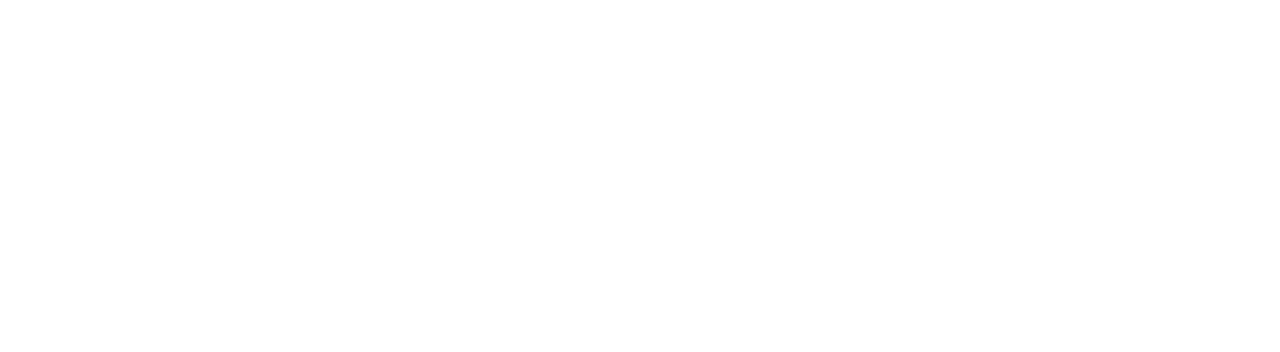
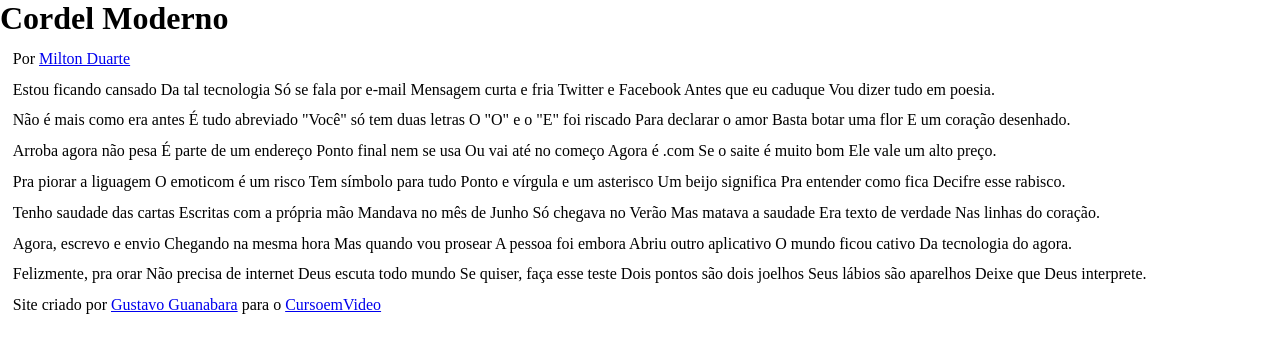
Before and after one commit to KSteinbach/html-css, a plain HTML site: page desafios/d012/index.html in a window 1280 px wide. Drawn offline with Linux system fonts and the light colour scheme.

Commit message:
autalizei o desafio 12

```diff
--- a/desafios/d012/index.html
+++ b/desafios/d012/index.html
@@ -7,6 +7,83 @@
     <title>Cordel Moderno</title>
 </head>
 <body>
+    <header>
+        <h1>Cordel Moderno</h1>
+        <p>Por <a href="https://www.recantodasletras.com.br/poesias/3186743">Milton Duarte</a></p>
+    </header>
 
+    <p>
+        Estou ficando cansado
+        Da tal tecnologia
+        Só se fala por e-mail
+        Mensagem curta e fria
+        Twitter e Facebook
+        Antes que eu caduque
+        Vou dizer tudo em poesia.
+    </p>
+
+    <p>
+        Não é mais como era antes
+        É tudo abreviado
+        "Você" só tem duas letras
+        O "O" e o "E" foi riscado
+        Para declarar o amor
+        Basta botar uma flor
+        E um coração desenhado.
+    </p>
+
+    <p>
+        Arroba agora não pesa
+        É parte de um endereço
+        Ponto final nem se usa
+        Ou vai até no começo
+        Agora é .com
+        Se o saite é muito bom
+        Ele vale um alto preço.
+    </p>
+
+    <p>
+        Pra piorar a liguagem
+        O emoticom é um risco
+        Tem símbolo para tudo
+        Ponto e vírgula e um asterisco
+        Um beijo significa
+        Pra entender como fica
+        Decifre esse rabisco.
+    </p>
+
+    <p>
+        Tenho saudade das cartas
+        Escritas com a própria mão
+        Mandava no mês de Junho
+        Só chegava no Verão
+        Mas matava a saudade
+        Era texto de verdade
+        Nas linhas do coração.
+    </p>
+
+    <p>
+        Agora, escrevo e envio
+        Chegando na mesma hora
+        Mas quando vou prosear
+        A pessoa foi embora
+        Abriu outro aplicativo
+        O mundo ficou cativo
+        Da tecnologia do agora.
+    </p>
+
+    <p>
+        Felizmente, pra orar
+        Não precisa de internet
+        Deus escuta todo mundo
+        Se quiser, faça esse teste
+        Dois pontos são dois joelhos
+        Seus lábios são aparelhos
+        Deixe que Deus interprete.
+    </p>
+
+    <footer>
+        <p>Site criado por <a href="https://gustavoguanabara.github.io" target="_blank">Gustavo Guanabara</a> para o <a href="https://youtube.com/cursoemvideo" target="_blank">CursoemVideo</a></p>
+    </footer>
 </body>
 </html>
--- a/desafios/d012/style/style.css
+++ b/desafios/d012/style/style.css
@@ -2,3 +2,7 @@
     margin: 0px;
     padding: 0px;
 }
+
+p {
+    margin: 0.8em;
+}
```
